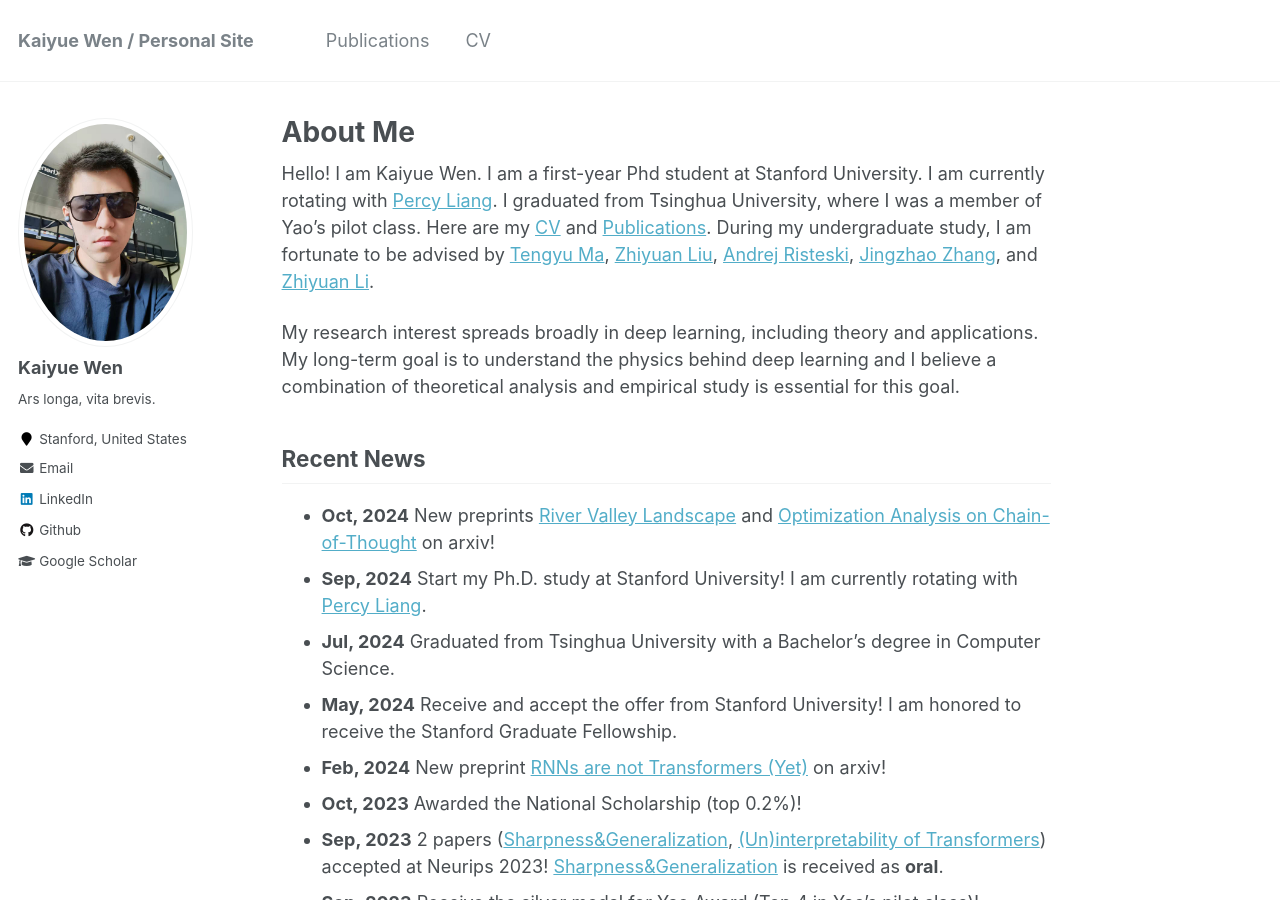
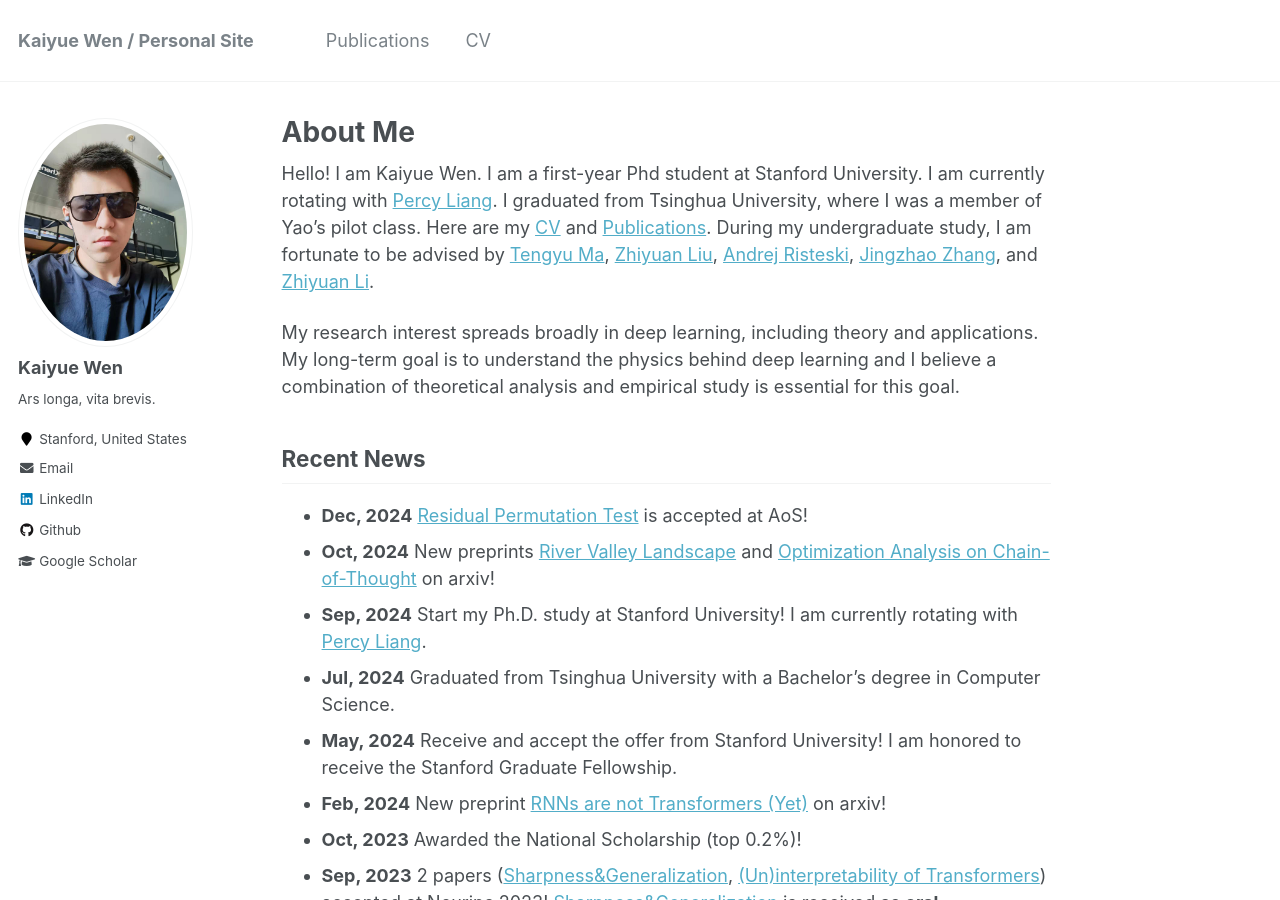
Before and after one commit to WhenWen/WhenWen.github.io, a Jekyll site: the page built from _pages/about.md, in a window 1280 px wide and 900 px high. Built offline with Jekyll 4.4.1, drawn with Linux system fonts in a browser that asks for light colours.

Commit message:
update AoS

```diff
--- a/_pages/about.md
+++ b/_pages/about.md
@@ -15,6 +15,8 @@ My research interest spreads broadly in deep learning, including theory and appl
 
 ## Recent News
 
+
+* **Dec, 2024** [Residual Permutation Test](https://arxiv.org/abs/2211.16182) is accepted at AoS!
 * **Oct, 2024** New preprints [River Valley Landscape](https://arxiv.org/abs/2410.05192) and [Optimization Analysis on Chain-of-Thought](https://arxiv.org/abs/2410.05459) on arxiv!
 * **Sep, 2024** Start my Ph.D. study at Stanford University! I am currently rotating with [Percy Liang](https://cs.stanford.edu/~pliang/).
 * **Jul, 2024** Graduated from Tsinghua University with a Bachelor's degree in Computer Science.
```
Also changed, not shown: 1 other file.
